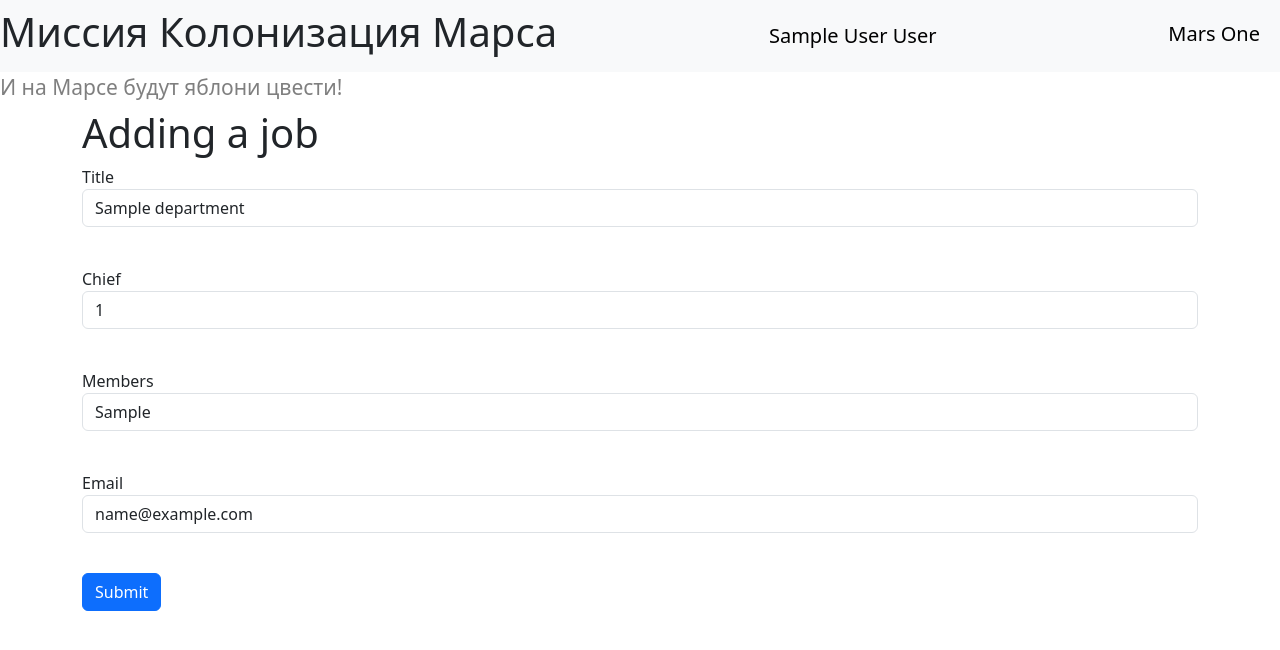
After one commit to de-Nis1603/sql-tasks, a Flask app: page /dep/1 in a window 1280 px wide. The commit adds this page. Shown: the top 650 px of the page. Run offline with Flask 3, Linux system fonts and the light colour scheme; a user stored in the database is signed in; tables that the repository leaves empty hold one stand-in row (values such as "Sample post").

Commit message:
departments edition

```diff
--- a/data/__all_models.py
+++ b/data/__all_models.py
@@ -1,2 +1,3 @@
 from . import users
 from . import jobs
+from . import departments
--- a/data/departments.py
+++ b/data/departments.py
@@ -12,3 +12,4 @@ class Department(SqlAlchemyBase):
     chief = sqlalchemy.Column(sqlalchemy.Integer, sqlalchemy.ForeignKey('users.id'))
     members = sqlalchemy.Column(sqlalchemy.String)
     email = sqlalchemy.Column(sqlalchemy.String)
+    user = orm.relationship('User')
--- a/data/users.py
+++ b/data/users.py
@@ -22,6 +22,7 @@ class User(SqlAlchemyBase, UserMixin):
     modified_date = sqlalchemy.Column(sqlalchemy.DateTime,
                                       nullable=True)
     news = orm.relationship("Jobs", back_populates='user')
+    deps = orm.relationship('Department', back_populates='user')
 
     def set_password(self, password):
         self.hashed_password = generate_password_hash(password)
--- /dev/null
+++ b/forms/department.py
@@ -0,0 +1,12 @@
+from flask_wtf import FlaskForm
+from wtforms import PasswordField, StringField, TextAreaField, SubmitField, EmailField
+from wtforms import BooleanField, FloatField, DateField
+from wtforms.validators import DataRequired
+
+
+class DepartmentForm(FlaskForm):
+    title = StringField('Title', validators=[DataRequired()])
+    chief = StringField('Chief', validators=[DataRequired()])
+    members = StringField('Members', validators=[DataRequired()])
+    email = StringField('Email', validators=[DataRequired()])
+    submit = SubmitField('Submit')
--- a/main.py
+++ b/main.py
@@ -2,8 +2,10 @@ from flask import Flask, render_template, redirect, request, abort
 from data import db_session
 from data.users import User
 from data.jobs import Jobs
+from data.departments import Department
 from forms.user import RegisterForm, LoginForm
 from forms.job import JobForm
+from forms.department import DepartmentForm
 from flask_login import LoginManager, login_user, login_required, logout_user, current_user
 
 
@@ -14,11 +16,20 @@ app.config['SECRET_KEY'] = 'yandexlyceum_secret_key'
 
 
 @app.route('/')
+@app.route('/index')
 def start_page():
     db_sess = db_session.create_session()
     works = db_sess.query(Jobs)
     people = db_sess.query(User)
     return render_template('index.html', works=works, people=people)
+
+
+@app.route('/d')
+def d_start_page():
+    db_sess = db_session.create_session()
+    deps = db_sess.query(Department)
+    people = db_sess.query(User)
+    return render_template('dep_index.html', deps=deps, people=people)
 
 
 @app.route('/register', methods=['GET', 'POST'])
@@ -121,6 +132,47 @@ def edit_job(id):
                            )
 
 
+@app.route('/dep/<int:id>', methods=['GET', 'POST'])
+@login_required
+def edit_dep(id):
+    form = DepartmentForm()
+    if request.method == "GET":
+        db_sess = db_session.create_session()
+        if current_user.id == 1:
+            news = db_sess.query(Department).filter(Department.id == id).first()
+        else:
+            news = db_sess.query(Department).filter(Department.id == id,
+                                          Department.user == current_user
+                                          ).first()
+        if news:
+            form.title.data = news.title
+            form.chief.data = news.chief
+            form.members.data = news.members
+            form.email.data = news.email
+        else:
+            abort(404)
+    if form.validate_on_submit():
+        print('validate')
+        db_sess = db_session.create_session()
+        if current_user.id == 1:
+            news = db_sess.query(Department).filter(Department.id == id).first()
+        else:
+            news = db_sess.query(Department).filter(Department.id == id,
+                                             Department.user == current_user).first()
+        if news:
+            news.title = form.title.data
+            news.chief = form.chief.data
+            news.email = form.email.data
+            news.members = form.members.data
+            db_sess.commit()
+            return redirect('/d')
+        else:
+            abort(404)
+    return render_template('add_dep.html',
+                           form=form
+                           )
+
+
 @app.route('/job_delete/<int:id>', methods=['GET', 'POST'])
 @login_required
 def news_delete(id):
@@ -130,6 +182,23 @@ def news_delete(id):
     else:
         news = db_sess.query(Jobs).filter(Jobs.id == id,
                                              Jobs.user == current_user).first()
+    if news:
+        db_sess.delete(news)
+        db_sess.commit()
+    else:
+        abort(404)
+    return redirect('/')
+
+
+@app.route('/dep_delete/<int:id>', methods=['GET', 'POST'])
+@login_required
+def dep_delete(id):
+    db_sess = db_session.create_session()
+    if current_user.id == 1:
+        news = db_sess.query(Department).filter(Department.id == id).first()
+    else:
+        news = db_sess.query(Department).filter(Department.id == id,
+                                             Department.user == current_user).first()
     if news:
         db_sess.delete(news)
         db_sess.commit()
@@ -157,6 +226,22 @@ def add_job():
         db_sess.commit()
         return redirect('/')
     return render_template('add_job.html', form=form)
+@app.route('/add_dep', methods=['GET', 'POST'])
+@login_required
+def add_dep():
+    form = DepartmentForm()
+    if form.validate_on_submit():
+        db_sess = db_session.create_session()
+        dep = Department()
+        dep.email = form.email.data
+        dep.chief = form.chief.data
+        dep.members = form.members.data
+        dep.title = form.title.data
+        current_user.deps.append(dep)
+        db_sess.merge(current_user)
+        db_sess.commit()
+        return redirect('/d')
+    return render_template('add_dep.html', form=form)
 
 
 def main():
--- /dev/null
+++ b/templates/add_dep.html
@@ -0,0 +1,46 @@
+{% extends "base.html" %}
+
+{% block content %}
+<h1>Adding a job</h1>
+<form action="" method="post">
+    {{ form.hidden_tag() }}
+    <p>
+        {{ form.title.label }}<br>
+        {{ form.title(class="form-control") }}<br>
+        {% for error in form.title.errors %}
+            <p class="alert alert-danger" role="alert">
+                {{ error }}
+            </p>
+        {% endfor %}
+    </p>
+    <p>
+        {{ form.chief.label }}<br>
+        {{ form.chief(class="form-control") }}<br>
+        {% for error in form.chief.errors %}
+            <p class="alert alert-danger" role="alert">
+                {{ error }}
+            </p>
+        {% endfor %}
+    </p>
+    <p>
+        {{ form.members.label }}<br>
+        {{ form.members(class="form-control") }}<br>
+        {% for error in form.members.errors %}
+            <p class="alert alert-danger" role="alert">
+                {{ error }}
+            </p>
+        {% endfor %}
+    </p>
+    <p>
+        {{ form.email.label }}<br>
+        {{ form.email(class="form-control") }}<br>
+        {% for error in form.email.errors %}
+            <p class="alert alert-danger" role="alert">
+                {{ error }}
+            </p>
+        {% endfor %}
+    </p>
+    <p>{{ form.submit(type="submit", class="btn btn-primary") }}</p>
+    {{message}}
+</form>
+{% endblock %}
--- a/templates/index.html
+++ b/templates/index.html
@@ -2,6 +2,7 @@
 
 {% block content%}
 <h1>Works log</h1>
+<a href="d" class="btn btn-secondary">Switch to depatments</a>
 {% if current_user.is_authenticated %}
     <a href="add_job" class="btn btn-secondary">Add a job</a>
 {% endif %}
```
Also changed, not shown: templates/dep_index.html (added, +44 -0 lines).
